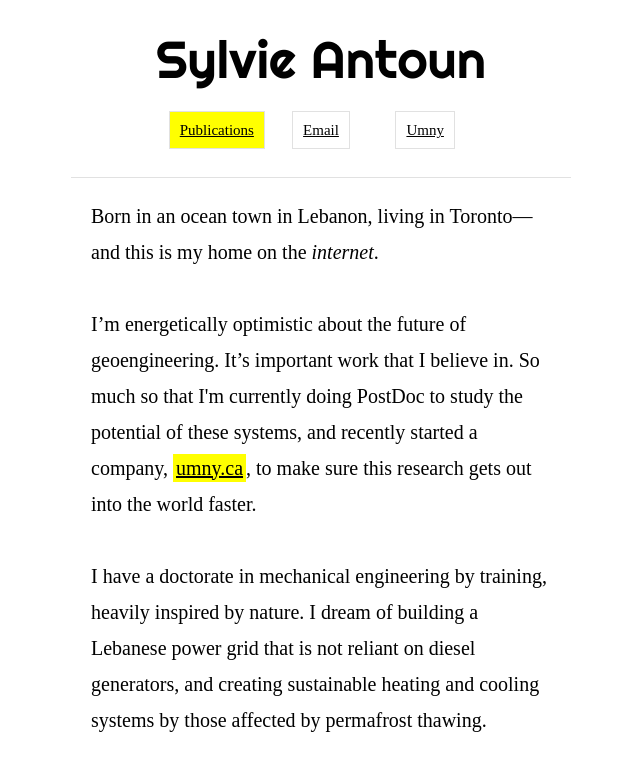
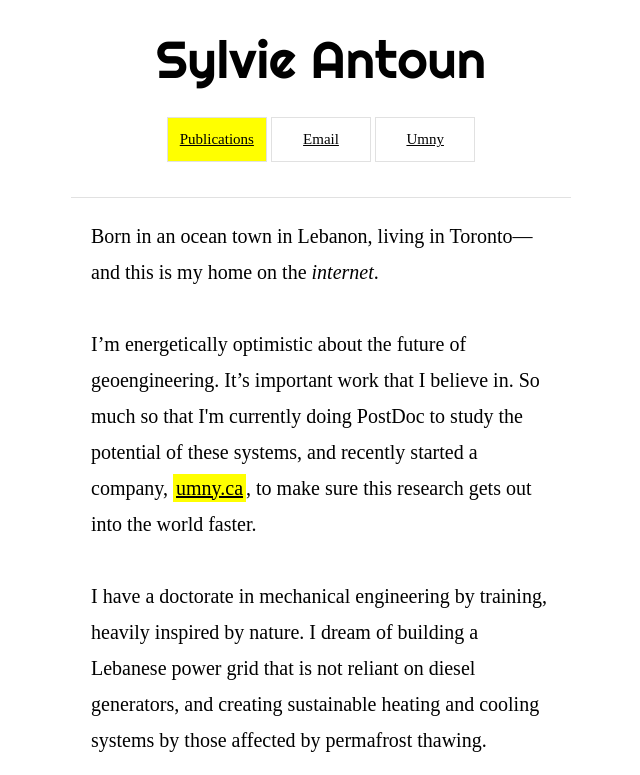
Before and after one commit to sylvieantoun/home, a plain HTML site: page index.html in a window 1280 px wide. In both pictures the pointer is over the item "Publications". Shown: the top 775 px of the page, without its empty margins (319-959 px from the left). Drawn offline with nearby package versions, Linux system fonts and the light colour scheme; a web font is replaced by a local one.

Commit message:
Update main.css

```diff
--- a/main.css
+++ b/main.css
@@ -57,17 +57,17 @@ h1 {
 .links li {
     width: 100px;
     display: inline-block;
+    padding: 10px;
+    border: 1px solid rgb(225, 225, 225);
 }
 
 .links li a {
-    padding: 10px;
     font-size: 15px;
     text-decoration: underline;
-    border: 1px solid rgb(225, 225, 225);
     font-family: 'Rosarivo', serif;
 }
 
-.links li a:hover {
+.links li:hover {
     background-color: yellow;
 }
 
```
